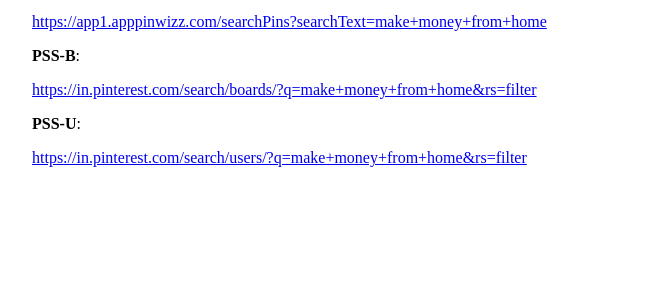
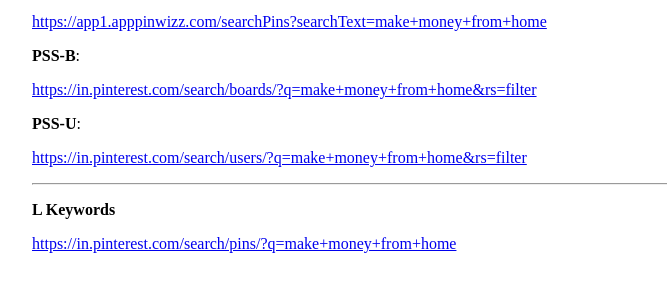
Before and after one commit to spmohq/home, a plain HTML site: page makemoneyfromhome.html in a window 1280 px wide. Shown: the part 118-410 px from the top of the page, without its empty margins (128-795 px from the left). Drawn offline with Linux system fonts and the light colour scheme.

Commit message:
Update makemoneyfromhome.html

```diff
--- a/makemoneyfromhome.html
+++ b/makemoneyfromhome.html
@@ -26,6 +26,9 @@
 <p><a href="https://in.pinterest.com/search/boards/?q=make+money+from+home&amp;rs=filter" target="_blank" rel="noopener">https://in.pinterest.com/search/boards/?q=make+money+from+home&amp;rs=filter</a></p>
 <p><strong>PSS-U</strong>:</p>
 <p><a href="https://in.pinterest.com/search/users/?q=make+money+from+home&amp;rs=filter" target="_blank" rel="noopener">https://in.pinterest.com/search/users/?q=make+money+from+home&amp;rs=filter</a></p>
+<hr />
+<p><strong>L Keywords</strong></p>
+<p><a href="https://in.pinterest.com/search/pins/?q=make+money+from+home" target="_blank" rel="noopener">https://in.pinterest.com/search/pins/?q=make+money+from+home</a></p>
 
 </td>
 </tr>
```
